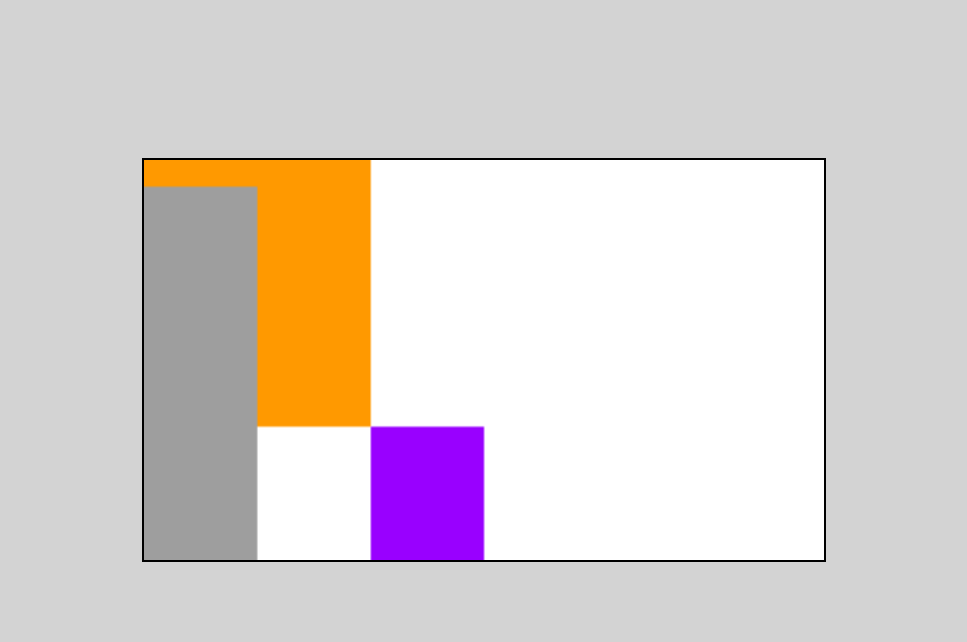
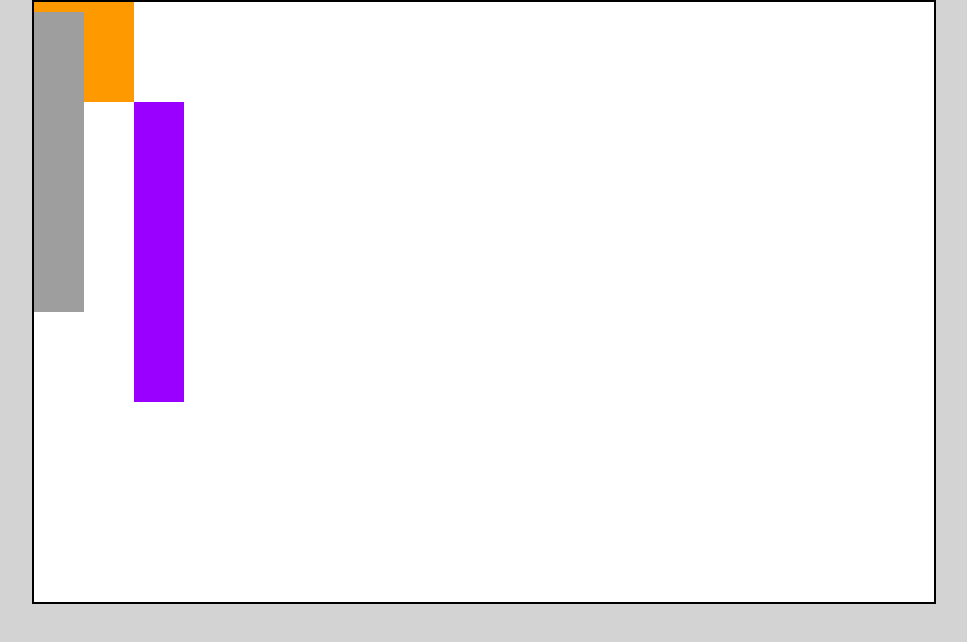
Before and after one commit to josephjaniga/BoxGame, a website: page client/canvas.html in a window 1280 px wide. Shown: the whole page, without its empty margins (156-1123 px from the left). Drawn offline with Linux system fonts and the light colour scheme.

Commit message:
give canvas a default size with html attributes

```diff
--- a/client/canvas.html
+++ b/client/canvas.html
@@ -1,11 +1,11 @@
 <!doctype html>
-<html lang="en">
+<html lang="en" style="height:100vh;width:100vw;">
 <head>
     <meta charset="UTF-8">
     <title>Document</title>
 </head>
-<body style="background:lightgray;text-align:center;padding-top:150px;">
-<canvas id="canvas" style="background:white;border:2px solid black;height:400px;width:680px;"></canvas>
+<body id="body" style="background:lightgray;text-align:center;height:100%;width:100%;margin:0;">
+<canvas id="canvas" width="900" height="600" style="background:white;border:2px solid black;"></canvas>
 <script src="js/canvas.js"></script>
 </body>
 </html>
```
